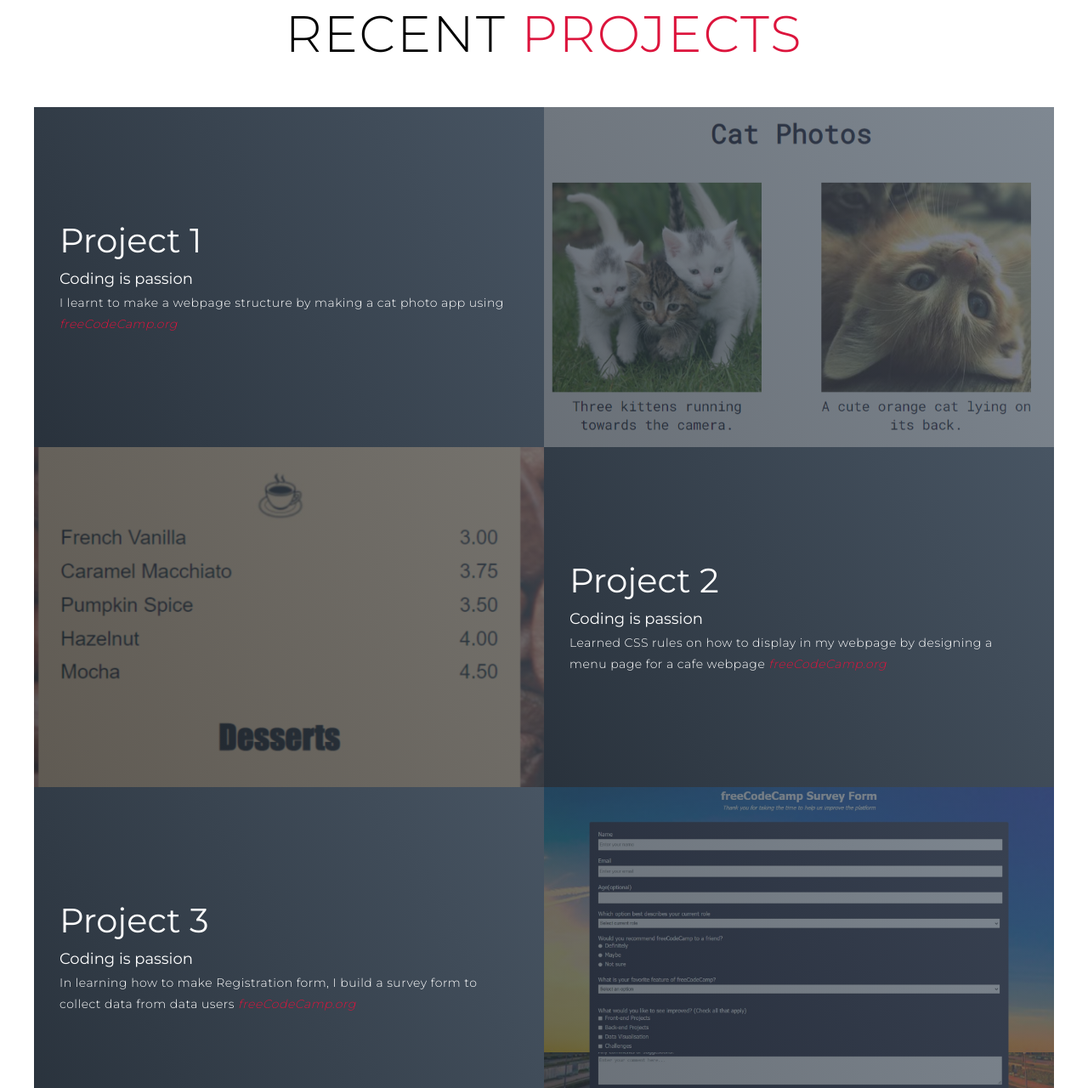
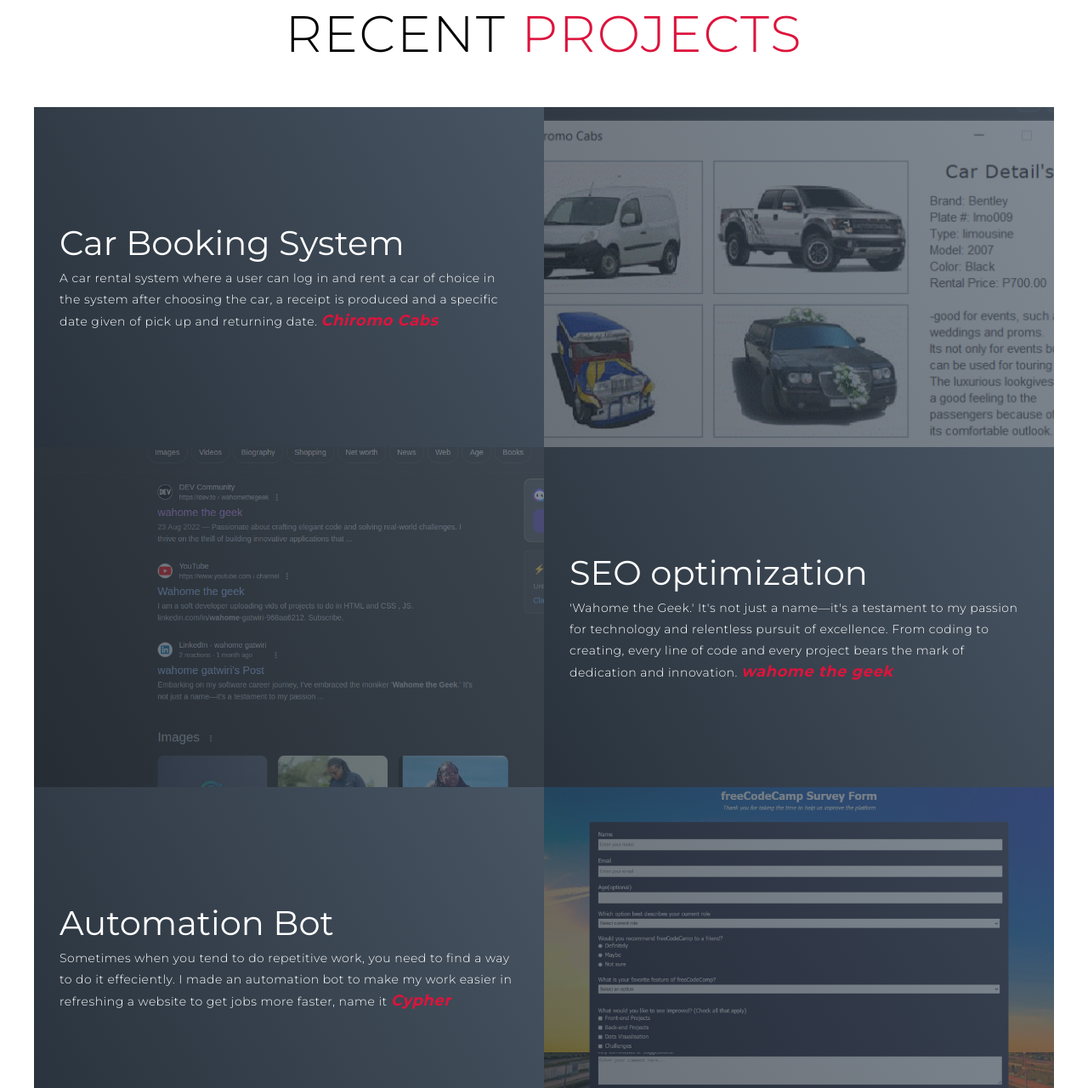
Before and after one commit to Wahomethegeek/wahome.github.io, a plain HTML site: page index.html in a window 1280 px wide. Shown: the part 1732-3012 px from the top of the page at 85% size. Drawn offline with Linux system fonts and the light colour scheme.

Commit message:
Update portfolio

```diff
--- a/index.html
+++ b/index.html
@@ -89,31 +89,31 @@
     <div class="all-projects">
       <div class="project-item">
         <div class="project-info">
-       <h1>Project 1</h1>
-       <h2>Coding is passion</h2>
-       <p>I learnt to make a webpage structure by making a cat photo app using <a href="freecodecamp.org"><em>freeCodeCamp.org</em></a></p>
+       <h1>Car Booking System</h1>
+       <p> A car rental system where a user can log in and rent a car of choice in the system after choosing the car,
+        a receipt is produced and a specific date given of pick up and returning date. <a href="https://github.com/Wahomethegeek/ChiromoCabs"><em>Chiromo Cabs</em></a></p>
         </div>
         <div class="project-img">
-         <img src="./img/image 9.png" alt="img">
+         <img src="./img/Bookit.png" alt="img">
         </div>
 
       </div>
       <div class="project-item">
         <div class="project-info">
-       <h1>Project 2</h1>
-       <h2>Coding is passion</h2>
-       <p>Learned CSS rules on how to display in my webpage by designing a menu page for a cafe webpage <a href="freecodecamp.org"><em>freeCodeCamp.org</em></a></p>
+       <h1>SEO optimization</h1>
+       <p>'Wahome the Geek.' It's not just a name—it's a testament to my passion for technology and relentless pursuit of excellence.
+        From coding to creating, every line of code and every project bears the mark of dedication and innovation.  <a href="https://dev.to/wahomethegeek"><em>wahome the geek</em></a></p>
         </div>
         <div class="project-img">
-         <img src="./img/image 10.png" alt="img">
+         <img src="./img/Wahomethegeek.png" alt="img">
         </div>
 
       </div>
       <div class="project-item">
         <div class="project-info">
-       <h1>Project 3</h1>
-       <h2>Coding is passion</h2>
-       <p>In learning how to make Registration form, I build a survey form to collect data from data users <a href="freecodecamp.org"><em>freeCodeCamp.org</em></a></p>
+       <h1>Automation Bot</h1>
+       <p>Sometimes when you tend to do repetitive work, you need to find a way to do it effeciently.
+        I made an automation bot to make my work easier in refreshing a website to get jobs more faster, name it <a href="https://github.com/Wahomethegeek/web_scrapping"><em>Cypher</em></a></p>
         </div>
         <div class="project-img">
          <img src="./img/image 11.png" alt="img">
@@ -122,12 +122,12 @@
       </div>
       <div class="project-item">
         <div class="project-info">
-       <h1>Project 4</h1>
-       <h2>Coding is passion</h2>
-       <p>Learned Flexbox in building a Photo Gallery <a href="freecodecamp.org"><em>freeCodeCamp.org</em></a></p>
+       <h1>E-commerce</h1>
+       <h2>Selling second hand clothes</h2>
+       <p>Build an E-commerce website that targeted sellers in Gikomba <a href="https://github.com/Wahomethegeek/GlamHub"><em>GlamHub</em></a></p>
         </div>
         <div class="project-img">
-         <img src="./img/image 12.png" alt="img">
+         <img src="./img/Ecommerce.png" alt="e-commerce">
         </div>
 
       </div>
--- a/style.css
+++ b/style.css
@@ -400,7 +400,9 @@
     color: white;
 }
 #projects .project-info a {
-    color: crimson
+    color: crimson;
+    font-weight: bold;
+    font-size: large;
 }
 #projects .project-img {
     flex-basis: 50%;
```
Also changed, not shown: img/Bookit.png (added), img/Ecommerce.png (added), img/Wahomethegeek.png (added).
